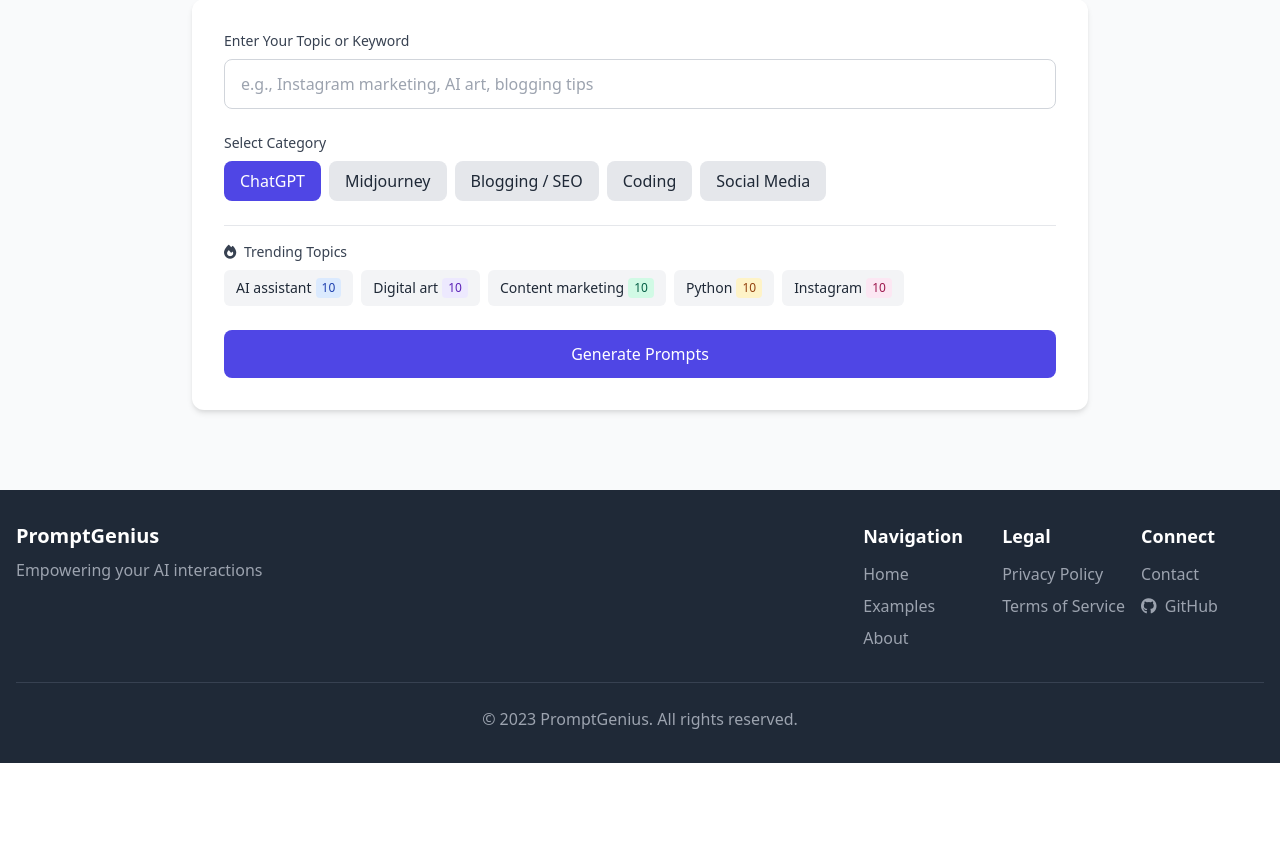
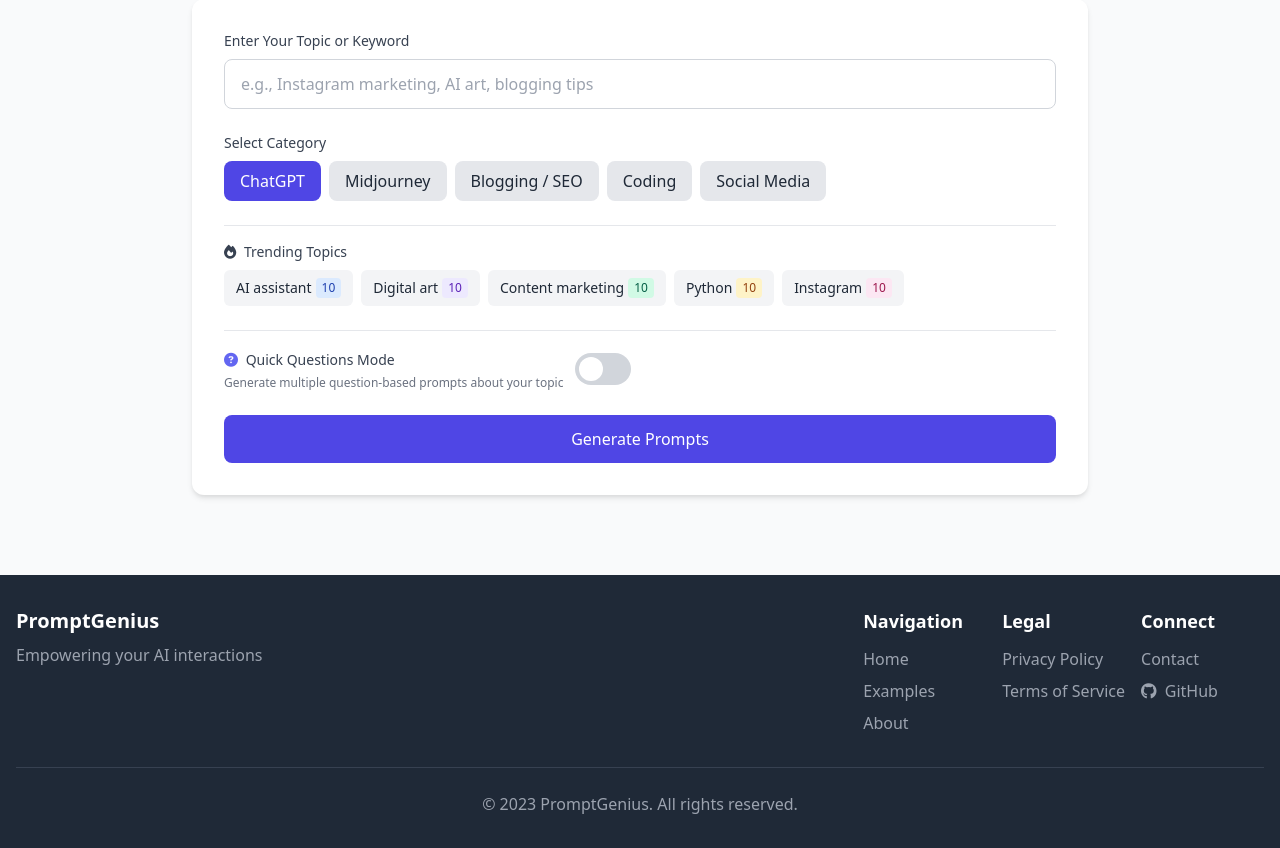
Before and after one commit to kamleshchaudhary012/ai-prompt-generator, a Django app: page / in a window 1280 px wide. Shown: the part 465-1313 px from the top of the page. Before the commit the page ends 1228 px from the top, so only its background shows below. Run offline with Django 5.2, Linux system fonts and the light colour scheme; data comes from the database, SQL or seed files in the repository.

Commit message:
Add Quick Questions mode to generate multiple question-based prompts

```diff
--- a/generator/urls.py
+++ b/generator/urls.py
@@ -6,4 +6,5 @@
     path('api/keywords/', views.get_keywords_by_category, name='get_keywords'),
     path('api/trending/', views.get_trending_topics, name='trending_topics'),
     path('api/generate-prompts/', views.generate_prompts, name='generate_prompts'),
+    path('api/generate-question-prompts/', views.generate_question_prompts, name='generate_question_prompts'),
 ]
--- a/generator/views.py
+++ b/generator/views.py
@@ -453,3 +453,83 @@
             return JsonResponse({'error': str(e)}, status=500)
 
     return JsonResponse({'error': 'Only POST method is allowed'}, status=405)
+
+def generate_question_prompts(request):
+    """API endpoint to generate multiple question-based prompts for a given keyword"""
+    if request.method == 'POST':
+        try:
+            data = json.loads(request.body)
+            topic = data.get('topic')
+
+            if not topic:
+                return JsonResponse({'error': 'Topic is required'}, status=400)
+
+            # Create a set of question templates for the given topic
+            question_templates = [
+                {
+                    'name': 'What is',
+                    'generatedContent': f"What is {topic}? Provide a detailed explanation with examples."
+                },
+                {
+                    'name': 'Why important',
+                    'generatedContent': f"Why is {topic} important or significant? Explain its relevance and impact."
+                },
+                {
+                    'name': 'How to use',
+                    'generatedContent': f"How to use {topic} effectively? Provide practical steps and best practices."
+                },
+                {
+                    'name': 'Compare',
+                    'generatedContent': f"Compare {topic} with its alternatives. What are the advantages and disadvantages?"
+                },
+                {
+                    'name': 'History',
+                    'generatedContent': f"What is the history and evolution of {topic}? How has it developed over time?"
+                },
+                {
+                    'name': 'Future trends',
+                    'generatedContent': f"What are the future trends and developments in {topic}? How might it evolve?"
+                },
+                {
+                    'name': 'Common misconceptions',
+                    'generatedContent': f"What are common misconceptions about {topic}? Clarify these with accurate information."
+                },
+                {
+                    'name': 'For beginners',
+                    'generatedContent': f"Explain {topic} for complete beginners. Use simple language and analogies."
+                }
+            ]
+
+            # Track keyword usage
+            try:
+                # Try to find a suitable category for this topic
+                keywords = Keyword.objects.filter(text__icontains=topic)
+                if keywords.exists():
+                    # Use the most popular matching category
+                    keyword = keywords.order_by('-popularity').first()
+                    category = keyword.category
+                else:
+                    # Default to first category if no match
+                    category = Category.objects.first()
+
+                # Update keyword popularity
+                keyword, created = Keyword.objects.get_or_create(
+                    text=topic,
+                    category=category,
+                    defaults={'popularity': 1}
+                )
+
+                if not created:
+                    keyword.popularity += 1
+                    keyword.save()
+            except:
+                # If database operations fail, continue without tracking
+                pass
+
+            return JsonResponse({'prompts': question_templates})
+        except json.JSONDecodeError:
+            return JsonResponse({'error': 'Invalid JSON'}, status=400)
+        except Exception as e:
+            return JsonResponse({'error': str(e)}, status=500)
+
+    return JsonResponse({'error': 'Only POST method is allowed'}, status=405)
--- a/static/css/styles.css
+++ b/static/css/styles.css
@@ -165,3 +165,26 @@
         opacity: 0.5;
     }
 }
+
+/* Toggle Switch */
+#quick-questions-toggle:checked + .block {
+    background-color: #4F46E5;
+}
+
+#quick-questions-toggle:checked ~ .dot {
+    transform: translateX(100%);
+}
+
+#quick-questions-toggle:focus + .block {
+    box-shadow: 0 0 0 2px rgba(79, 70, 229, 0.3);
+}
+
+.dot {
+    transition: all 0.3s ease;
+    transform: translateX(0);
+}
+
+/* Quick Questions Mode */
+.question-prompt-card {
+    border-left: 4px solid #4F46E5;
+}
--- a/static/js/app.js
+++ b/static/js/app.js
@@ -9,6 +9,7 @@
     const categoryBtns = document.querySelectorAll('.category-btn');
     const suggestionsContainer = document.getElementById('suggestions');
     const trendingTopicsContainer = document.getElementById('trending-topics');
+    const quickQuestionsToggle = document.getElementById('quick-questions-toggle');
 
     // Mobile menu
     const mobileMenuBtn = document.querySelector('.md\\:hidden button');
@@ -239,17 +240,27 @@
         generateBtn.classList.add('loading');
         generateBtn.disabled = true;
 
+        // Check if we're in quick questions mode
+        const isQuickQuestionsMode = quickQuestionsToggle.checked;
+
+        // Determine which API endpoint to use
+        const apiEndpoint = isQuickQuestionsMode
+            ? '/api/generate-question-prompts/'
+            : '/api/generate-prompts/';
+
+        // Prepare request data based on mode
+        const requestData = isQuickQuestionsMode
+            ? { topic }
+            : { topic, category: selectedCategory };
+
         // Make API request
-        fetch('/api/generate-prompts/', {
+        fetch(apiEndpoint, {
             method: 'POST',
             headers: {
                 'Content-Type': 'application/json',
                 'X-CSRFToken': CSRF_TOKEN
             },
-            body: JSON.stringify({
-                topic: topic,
-                category: selectedCategory
-            })
+            body: JSON.stringify(requestData)
         })
         .then(response => response.json())
         .then(data => {
@@ -261,8 +272,8 @@
             // Store generated prompts
             generatedPrompts = data.prompts;
 
-            // Display prompts
-            displayPrompts();
+            // Display prompts (with a flag to indicate if these are question prompts)
+            displayPrompts(isQuickQuestionsMode);
 
             // Show results section
             resultsSection.classList.remove('hidden');
@@ -286,22 +297,22 @@
     }
 
     // Display prompts in UI
-    function displayPrompts() {
+    function displayPrompts(isQuestionPrompts = false) {
         // Clear previous prompts
         promptsContainer.innerHTML = '';
 
         // Add each prompt with animation delay
         generatedPrompts.forEach((prompt, index) => {
             const promptCard = document.createElement('div');
-            promptCard.className = 'prompt-card bg-white rounded-xl shadow-md overflow-hidden fade-in';
+            promptCard.className = `prompt-card ${isQuestionPrompts ? 'question-prompt-card' : ''} bg-white rounded-xl shadow-md overflow-hidden fade-in`;
             promptCard.style.animationDelay = `${index * 150}ms`;
 
             promptCard.innerHTML = `
                 <div class="p-6">
                     <div class="flex justify-between items-start mb-4">
                         <h4 class="text-lg font-semibold text-gray-800">${prompt.name}</h4>
-                        <span class="px-3 py-1 bg-indigo-100 text-indigo-800 rounded-full text-sm font-medium">
-                            ${capitalizeFirstLetter(selectedCategory)}
+                        <span class="px-3 py-1 ${isQuestionPrompts ? 'bg-indigo-100 text-indigo-800' : 'bg-indigo-100 text-indigo-800'} rounded-full text-sm font-medium">
+                            ${isQuestionPrompts ? 'Question' : capitalizeFirstLetter(selectedCategory)}
                         </span>
                     </div>
                     <div class="bg-gray-50 rounded-lg p-4 mb-4">
--- a/templates/home.html
+++ b/templates/home.html
@@ -88,6 +88,23 @@
                 </div>
             </div>
 
+            <!-- Quick Questions Toggle -->
+            <div class="mb-6 border-t border-gray-200 pt-4">
+                <label class="flex items-center cursor-pointer">
+                    <div class="mr-3">
+                        <span class="text-sm font-medium text-gray-700">
+                            <i class="fas fa-question-circle text-indigo-500 mr-1"></i> Quick Questions Mode
+                        </span>
+                        <p class="text-xs text-gray-500 mt-1">Generate multiple question-based prompts about your topic</p>
+                    </div>
+                    <div class="relative">
+                        <input type="checkbox" id="quick-questions-toggle" class="sr-only">
+                        <div class="block bg-gray-300 w-14 h-8 rounded-full"></div>
+                        <div class="dot absolute left-1 top-1 bg-white w-6 h-6 rounded-full transition"></div>
+                    </div>
+                </label>
+            </div>
+
             <!-- Generate Button -->
             <button id="generate-btn" class="w-full bg-indigo-600 hover:bg-indigo-700 text-white font-medium py-3 px-4 rounded-lg transition transform hover:scale-[1.02]">
                 Generate Prompts
```
